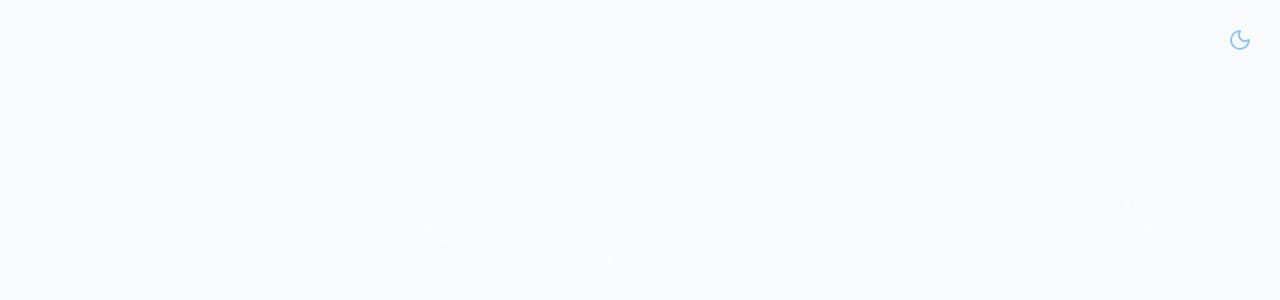
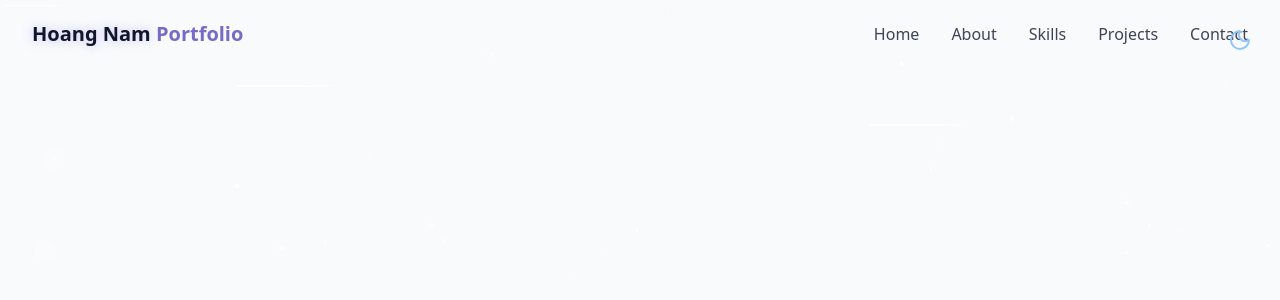
Before and after one commit to WhiteCornFour/ModernPersonalPortfolio, a React (Vite) app: page / in a window 1280 px wide. Shown: the top 300 px of the page. Built offline with nearby package versions, Linux system fonts and the light colour scheme.

Commit message:
Completed navbar

```diff
--- /dev/null
+++ b/src/components/Navbar.jsx
@@ -0,0 +1,88 @@
+import { useEffect, useState } from "react";
+import { cn } from "../lib/utils";
+import { Menu, X } from "lucide-react";
+
+const navItems = [
+  { name: "Home", href: "#hero" },
+  { name: "About", href: "#about" },
+  { name: "Skills", href: "#skills" },
+  { name: "Projects", href: "#projects" },
+  { name: "Contact", href: "#contact" },
+];
+
+export const Navbar = () => {
+  const [isScrolled, setIsScrolled] = useState(false);
+  const [isMenuOpen, setIsMenuOpen] = useState(false);
+
+  useEffect(() => {
+    const handleScroll = () => {
+      setIsScrolled(window.screenY > 10);
+    };
+    window.addEventListener("scroll", handleScroll);
+    return () => window.removeEventListener("scroll", handleScroll);
+  }, []);
+  return (
+    <nav
+      className={cn(
+        "fixed w-full z-40 transition-all duration-300",
+        isScrolled ? "py-3 bg-background/80 backdrop-blur-md shadow-xs" : "py-5"
+      )}
+    >
+      <div className="container flex items-center justify-between">
+        <a
+          className="text-xl font-bold text-primary flex items-center"
+          href="#hero"
+        >
+          <span className="relative z-10">
+            <span className="text-glow text-foreground">Hoang Nam</span>{" "}
+            Portfolio
+          </span>
+        </a>
+
+        {/* desktop nav */}
+        <div className="hidden md:flex space-x-8">
+          {navItems.map((item, key) => (
+            <a
+              key={key}
+              href={item.href}
+              className="text-foreground/80 hover:text-primary transition-colors duration-300"
+            >
+              {item.name}
+            </a>
+          ))}
+        </div>
+        {/* mobile nav */}
+        <button
+          onClick={() => setIsMenuOpen((prev) => !prev)}
+          className="md:hidden p-2 text-foreground z-50"
+          aria-label={isMenuOpen ? "Close Menu" : "Open Menu"}
+        >
+          {isMenuOpen ? <X size={24} /> : <Menu size={24} />}
+        </button>
+
+        <div
+          className={cn(
+            "fixed inset-0 bg-background/95 backdrop-blur-md z-40 flex flex-col items-center justify-center",
+            "transition-all duation-300 md:hidden",
+            isMenuOpen
+              ? "opacity-100 pointer-events-auto"
+              : "opacity-0 pointer-events-none"
+          )}
+        >
+          <div className="flex flex-col space-y-8 text-xl">
+            {navItems.map((item, key) => (
+              <a
+                key={key}
+                href={item.href}
+                className="text-foreground/80 hover:text-primary transition-colors duration-300"
+                onClick={() => setIsMenuOpen(false)}
+              >
+                {item.name}
+              </a>
+            ))}
+          </div>
+        </div>
+      </div>
+    </nav>
+  );
+};
--- a/src/components/StarBackground.tsx
+++ b/src/components/StarBackground.tsx
@@ -9,12 +9,30 @@
   opacity: number;
   animationDuration: number;
 };
+//id, size, x, y, deley, animationDuration
+type Meteors = {
+  id: number;
+  size: number;
+  x: number;
+  y: number;
+  delay: number;
+  animationDuration: number;
+};
 
 export const StarBackground = () => {
   const [stars, setStars] = useState<Star[]>([]); // 👈 quan trọng nè
-
+  const [meteors, setMeteors] = useState<Meteors[]>([]);
   useEffect(() => {
     generateStars();
+    generateMeteors();
+
+    const handleResize = () => {
+      generateStars();
+    };
+
+    window.addEventListener("resize", handleResize);
+
+    return () => window.removeEventListener("resize", handleResize);
   }, []);
 
   const generateStars = () => {
@@ -37,6 +55,26 @@
 
     setStars(newStars);
   };
+
+  const generateMeteors = () => {
+    const numberOfMeteors = 4;
+
+    const newMeteors = [];
+
+    for (let i = 0; i < numberOfMeteors; i++) {
+      newMeteors.push({
+        id: i,
+        size: Math.random() * 2 + 1,
+        x: Math.random() * 100,
+        y: Math.random() * 20,
+        delay: Math.random() * 15,
+        animationDuration: Math.random() * 3 + 3,
+      });
+    }
+
+    setMeteors(newMeteors);
+  };
+
   return (
     <div className="fixed inset-0 overflow-hidden pointer-events-none z-0">
       {stars.map((star) => (
@@ -53,6 +91,21 @@
           }}
         />
       ))}
+
+      {meteors.map((meteor) => (
+        <div
+          key={meteor.id}
+          className="meteor animate-meteor"
+          style={{
+            width: meteor.size * 50 + "px",
+            height: meteor.size * 1 + "px",
+            top: meteor.y + "%",
+            left: meteor.x + "%",
+            animationDelay: meteor.delay + "s",
+            animationDuration: meteor.animationDuration + "s",
+          }}
+        />
+      ))}
     </div>
   );
 };
--- a/src/pages/Home.tsx
+++ b/src/pages/Home.tsx
@@ -1,3 +1,4 @@
+import { Navbar } from "../components/Navbar";
 import { StarBackground } from "../components/StarBackground";
 import { ThemeToggle } from "../components/ThemeToggle";
 
@@ -9,6 +10,7 @@
       {/* Background Effects */}
       <StarBackground />
       {/* Navbar */}
+      <Navbar />
       {/* Main Content */}
       {/* Footer */}
     </div>
```
